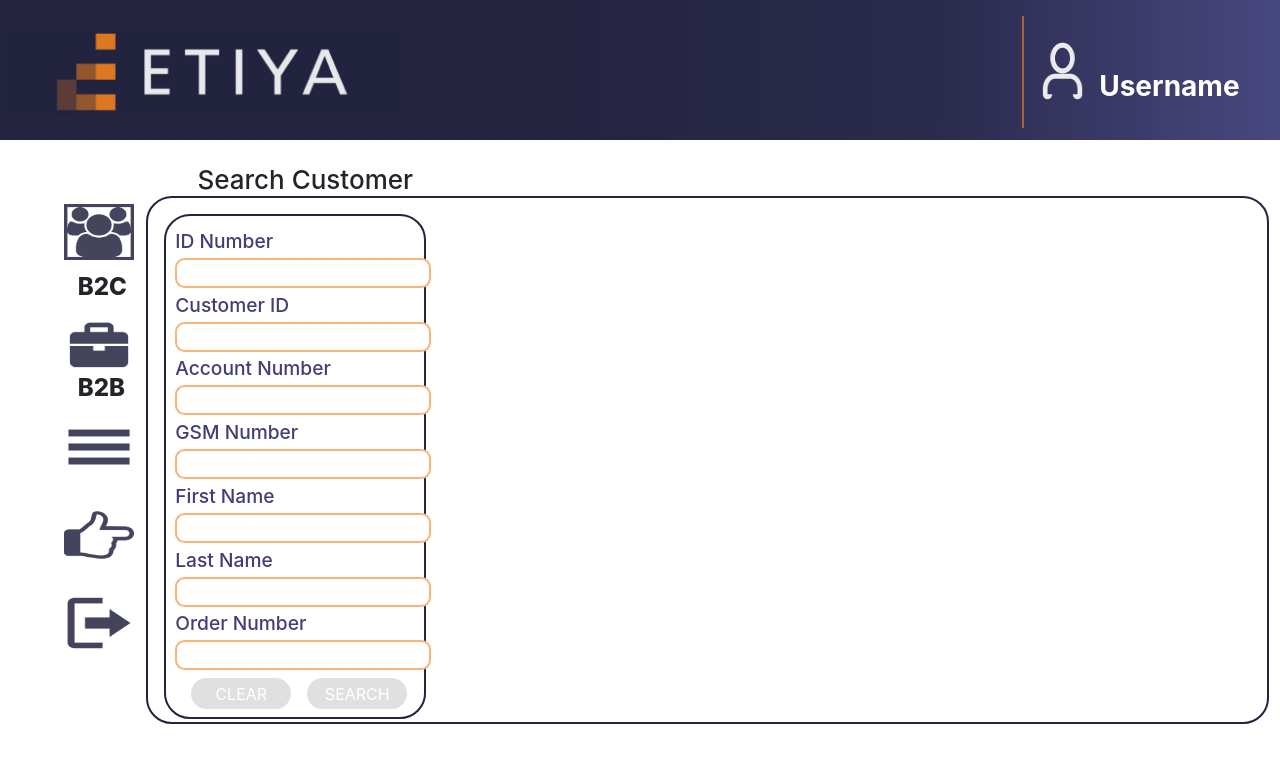
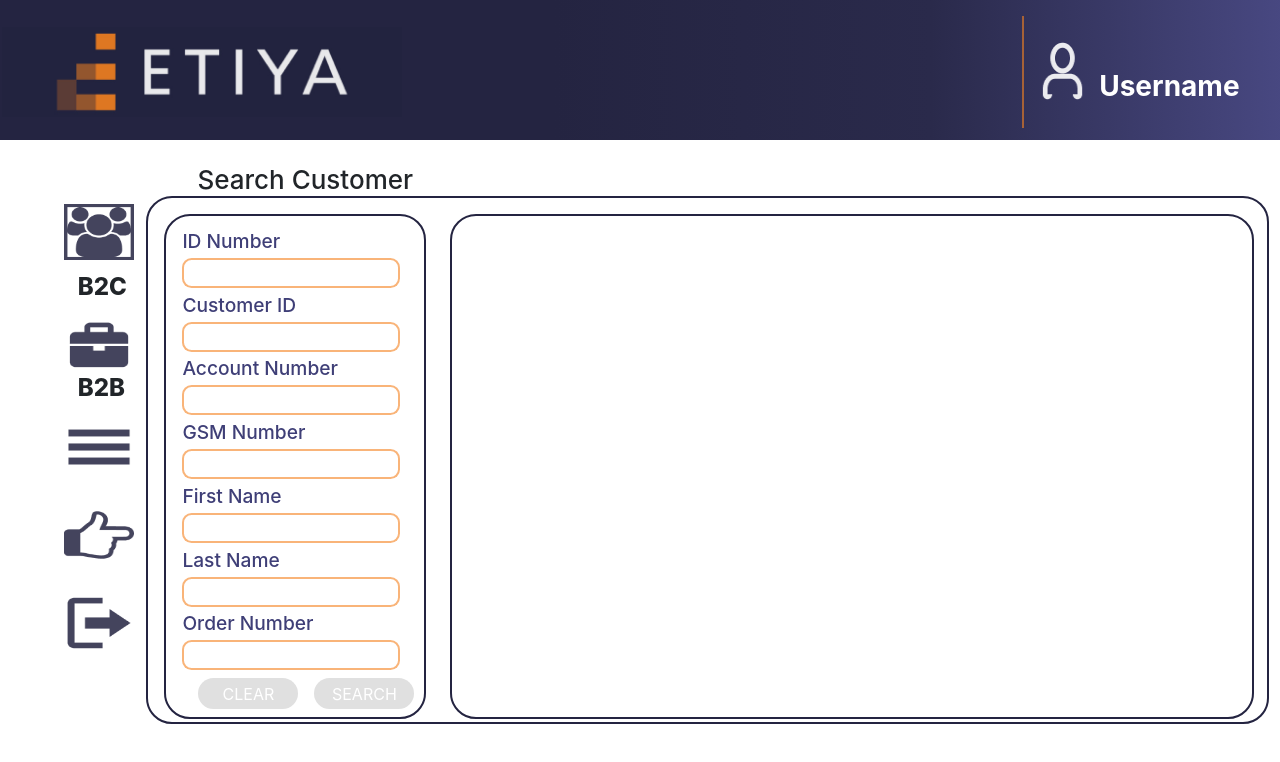
Before and after one commit to gglnyrdm/CRMLite, an Angular app: page /searchcustomer in a window 1280 px wide. Shown: the top 762 px of the page. Built offline with nearby package versions, Linux system fonts and the light colour scheme; a web font is replaced by a local one.

Commit message:
Add search results component

```diff
--- a/src/app/features/search-filter/search-filter/search-filter.component.scss
+++ b/src/app/features/search-filter/search-filter/search-filter.component.scss
@@ -26,7 +26,7 @@ p {
 }
 
 input {
-  width: 16rem;
+  width: 90%;
   border: 2px solid #F5822099;
   border-radius: 0.6rem;
 }
--- /dev/null
+++ b/src/app/features/search-result/search-results/search-results.component.html
@@ -0,0 +1 @@
+<div class="search-results-container"></div>
--- /dev/null
+++ b/src/app/features/search-result/search-results/search-results.component.scss
@@ -0,0 +1,9 @@
+.search-results-container{
+  width: 96.5%;
+  height: 100%;
+  border: 2px solid #242441;
+  border-radius: 1.625rem;
+  margin-left: 1rem;
+  margin-top: 1rem;
+  // background-color: red;
+}
--- /dev/null
+++ b/src/app/features/search-result/search-results/search-results.component.ts
@@ -0,0 +1,14 @@
+import { CommonModule } from '@angular/common';
+import { ChangeDetectionStrategy, Component } from '@angular/core';
+
+@Component({
+  selector: 'app-search-results',
+  standalone: true,
+  imports: [
+    CommonModule,
+  ],
+  templateUrl: './search-results.component.html',
+  styleUrl: './search-results.component.scss',
+  changeDetection: ChangeDetectionStrategy.OnPush,
+})
+export class SearchResultsComponent { }
--- a/src/app/pages/customer/search-customer/search-customer.component.html
+++ b/src/app/pages/customer/search-customer/search-customer.component.html
@@ -5,6 +5,7 @@
             <app-search-filter></app-search-filter>
         </div>
         <div class=" content-area col-md-9">
+            <app-search-results></app-search-results>
         </div>
     </div>
 </div>
--- a/src/app/pages/customer/search-customer/search-customer.component.ts
+++ b/src/app/pages/customer/search-customer/search-customer.component.ts
@@ -1,13 +1,15 @@
 import { CommonModule } from '@angular/common';
 import { ChangeDetectionStrategy, Component } from '@angular/core';
 import { SearchFilterComponent } from '../../../features/search-filter/search-filter/search-filter.component';
+import { SearchResultsComponent } from '../../../features/search-result/search-results/search-results.component';
 
 @Component({
   selector: 'app-search-customer',
   standalone: true,
   imports: [
     CommonModule,
-    SearchFilterComponent
+    SearchFilterComponent,
+    SearchResultsComponent
   ],
   templateUrl: './search-customer.component.html',
   styleUrl: './search-customer.component.scss',
```
